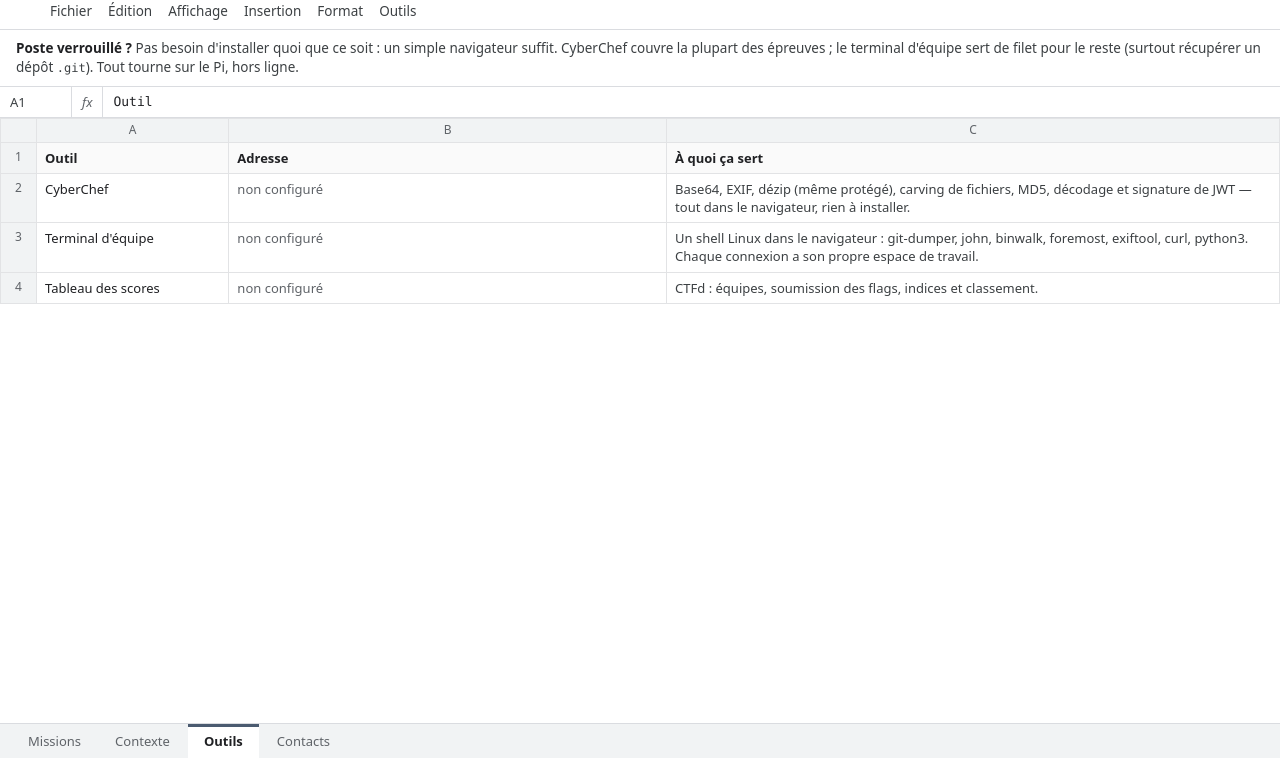
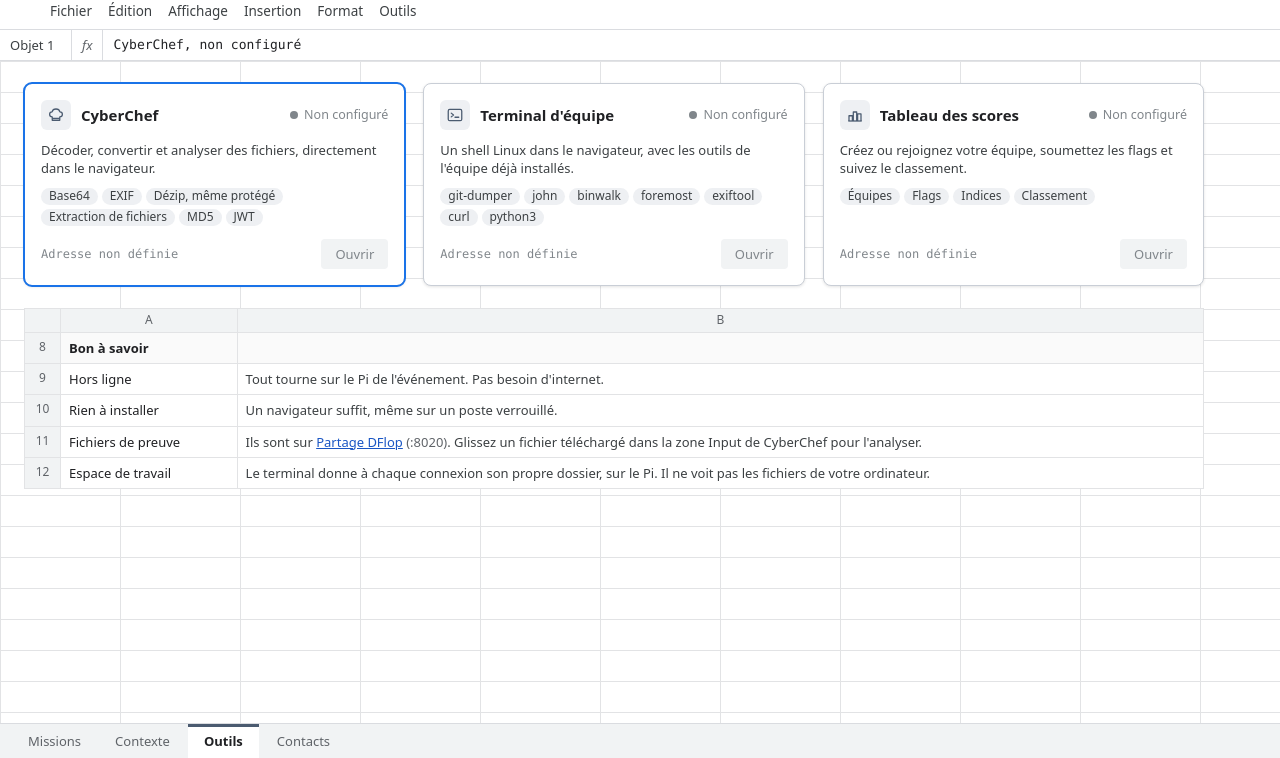
Before and after one commit to n-drobyshevski/biathlon-, a Flask app: page /outils in a window 1280 px wide. Shown: the part 42-800 px from the top of the page. Run offline with Flask 3, Linux system fonts and the light colour scheme.

Commit message:
Hub Outils tab: launcher tiles with live status, plain punctuation
- Outils is now three tiles placed on the sheet (CyberChef, Terminal
  d'équipe, Tableau des scores). Each shows what the tool can do, its
  address with a Copier button, an Ouvrir button (new tab) and a status
  dot that the player's browser checks (En ligne, Injoignable or Non
  configuré). A Bon à savoir table sits under the tiles.
- The tiles say what each tool does in general and never which mission
  it helps with. The old note's hint about recovering a .git repository
  is gone.
- Copier falls back to execCommand since the Pi serves plain HTTP.
- Copy pass on every tab and the terminal banner: no long dashes, no
  ellipsis, no middle dots, no arrow characters. The Missions note reads
  as plain sentences and the arrows became a small external-link icon.
- Tests: Outils links on the player's host, not-configured state, URL
  override, no mission references, and plain punctuation on every page.

Co-Authored-By: Claude Opus 5.5 <noreply@anthropic.com>
Claude-Session: https://claude.ai/code/session_01QZGtzZH3hji25qcyHcigYy

```diff
--- a/hub/app/app.py
+++ b/hub/app/app.py
@@ -32,9 +32,10 @@ TABS = [("/", "Missions"), ("/contexte", "Contexte"), ("/outils", "Outils"), ("/
 SCRIPT = """<script>
 (function(){
  var ref=document.getElementById('ref'),val=document.getElementById('val');
- document.querySelectorAll('.grid td[data-ref]').forEach(function(td){
-  td.addEventListener('click',function(){
-   document.querySelectorAll('.grid .sel').forEach(function(x){x.classList.remove('sel')});
+ document.querySelectorAll('.grid td[data-ref],.tile[data-ref]').forEach(function(td){
+  td.addEventListener('click',function(e){
+   if(e.target.closest('a,button'))return;
+   document.querySelectorAll('.grid .sel,.tile.sel').forEach(function(x){x.classList.remove('sel')});
    td.classList.add('sel');ref.textContent=td.dataset.ref;
    val.textContent=td.dataset.f||td.innerText.trim().replace(/\\s+/g,' ');
   });
@@ -50,23 +51,32 @@ SCRIPT = """<script>
 </script>"""
 
 
-def layout(title, body, tab="/", cell="", formula="", note=""):
+# Marks a link that opens another tool in a new tab (instead of an arrow character).
+EXT = ('<svg class="ext" viewBox="0 0 16 16" width="12" height="12" aria-hidden="true">'
+       '<path d="M6 3H3v10h10v-3M9 2.5h4.5V7M13.5 2.5 7.5 8.5" fill="none" stroke="currentColor" '
+       'stroke-width="1.5" stroke-linecap="round" stroke-linejoin="round"/></svg>')
+NEW_TAB = ' target="_blank" rel="noopener"'
+DOC = "suivi_incident_finale_2026.ods"
+
+
+def layout(title, body, tab="/", cell="", formula="", note="", scripts=""):
     here = ' aria-current="page"'
     tabs = "".join(f'<a href="{h}"{here if h == tab else ""}>{t}</a>' for h, t in TABS)
     board = scoreboard_url()
-    score = (f'<a class="score" href="{escape(board)}scoreboard">Tableau des scores ↗</a>' if board else "")
+    score = (f'<a class="score" href="{escape(board)}scoreboard"{NEW_TAB}>Tableau des scores {EXT}</a>'
+             if board else "")
     return f"""<!doctype html><html lang="fr"><head><meta charset="utf-8">
 <meta name="viewport" content="width=device-width,initial-scale=1">
-<title>{title}</title><link rel="stylesheet" href="/static/crise.css"></head><body>
+<title>{DOC} - {title}</title><link rel="stylesheet" href="/static/crise.css"></head><body>
 <header class="title"><span class="doc" aria-hidden="true"></span>
- <div><b>suivi_incident_finale_2026.ods</b> <span class="share">partagé avec l'équipe IT d'urgence</span></div>
+ <div><b>{DOC}</b> <span class="share">partagé avec l'équipe IT d'urgence</span></div>
  {score}</header>
 <div class="menu" aria-hidden="true"><span>Fichier</span><span>Édition</span><span>Affichage</span><span>Insertion</span><span>Format</span><span>Outils</span></div>
 {note}
 <div class="fx"><span class="ref" id="ref">{cell}</span><span class="f">fx</span><span class="v" id="val">{formula}</span></div>
 <main id="main" class="sheet">{body}</main>
 <nav class="tabs" aria-label="Feuilles">{tabs}</nav>
-{SCRIPT}</body></html>"""
+{SCRIPT}{scripts}</body></html>"""
 
 
 def html(page, status=200):
@@ -112,21 +122,21 @@ def scoreboard_url():
 MISSIONS = [
     ("01", "Le secret du sponsor", "Web", "Facile", 50,
      "DécaFlop jure que son site n'a rien à cacher. L'équipe parle pourtant d'un "
-     "« espace interne » — et pour un truc interne, ils l'ont drôlement bien "
+     "« espace interne ». Pour un truc interne, ils l'ont drôlement bien "
      "signalé aux moteurs de recherche.", "site", []),
     ("02", "Partagez partout", "Stégano", "Facile", 50,
      "Le marketing du sponsor a publié l'affiche officielle de la finale sur son "
-     "site et demande de la « partager partout ». Elle a l'air normale… mais elle "
+     "site et demande de la « partager partout ». Elle a l'air normale, mais elle "
      "est un peu lourde pour une simple affiche.", "site", []),
     ("03", "En transition", "Forensics", "Facile", 75,
      "Le sponsor a mis en ligne sur son site une photo de la zone de transition, "
-     "prise par son équipe. Une photo de course comme une autre — mais un appareil "
+     "prise par son équipe. Une photo de course comme une autre, mais un appareil "
      "se souvient de plus de choses qu'il n'en montre. Quand, où, et qui l'a "
      "prise ?", "site", []),
     ("04", "Pas votre profil", "Web", "Moyen", 100,
      "L'espace athlètes permet à chacun de consulter son propre profil. Vous êtes "
      "connecté avec le dossard 1042. Le staff et les admins utilisent le même "
-     "portail — et le profil admin garderait la trace de qui a touché aux listes "
+     "portail, et le profil admin garderait la trace de qui a touché aux listes "
      "de départ.", "idor", []),
     ("05", "La cabine de chronométrage", "Forensics", "Moyen", 100,
      "La cabine envoie les temps intermédiaires sur le Wi-Fi staff, et sa "
@@ -216,12 +226,12 @@ def fr(text):
     return text
 
 
-def grid(header, rows, extra="", cls=""):
+def grid(header, rows, extra="", cls="", start=1):
     """A sheet: lettered columns, numbered rows, each cell knows its reference."""
     letters = "".join(f"<th>{COLS[i]}</th>" for i in range(len(header)))
-    head = "".join(f'<td data-ref="{COLS[i]}1">{h}</td>' for i, h in enumerate(header))
-    body = [f'<tr class="h"><th class="r">1</th>{head}</tr>']
-    for n, (attrs, cells) in enumerate(rows, start=2):
+    head = "".join(f'<td data-ref="{COLS[i]}{start}">{h}</td>' for i, h in enumerate(header))
+    body = [f'<tr class="h"><th class="r">{start}</th>{head}</tr>']
+    for n, (attrs, cells) in enumerate(rows, start=start + 1):
         tds = "".join(f'<td data-ref="{COLS[i]}{n}"{c[1]}>{c[0]}</td>' for i, c in enumerate(cells))
         body.append(f'<tr{attrs}><th class="r">{n}</th>{tds}</tr>')
     return (f'<table class="grid {cls}"><thead><tr><th class="r"></th>{letters}</tr></thead>'
@@ -248,7 +258,7 @@ def crisis_cell():
             target = f"{board}challenges"
             if num in ids:            # opens that challenge's popup in CTFd
                 target += "#" + quote(f"{ids[num]['name']}-{ids[num]['id']}", safe="")
-            submit = f'<a class="submit" href="{escape(target)}">Soumettre le flag ↗</a>'
+            submit = f'<a class="submit" href="{escape(target)}"{NEW_TAB}>Soumettre le flag {EXT}</a>'
         status = (f'<select data-k="{num}" aria-label="Statut de la mission {num}">'
                   '<option>À faire</option><option>En cours</option><option>Résolu</option></select>'
                   + submit)
@@ -263,13 +273,13 @@ def crisis_cell():
                  f'<td data-ref="G{n}"></td><td data-ref="H{n}"></td></tr>')
     body = grid(["N°", "Mission", "Description", "Catégorie", "Niveau", "Points", "Accès", "Statut"],
                 rows, total_row, "frozen")
-    note = (f'<p class="note"><b>Contexte :</b> la veille de la finale, la liste de départ a été truquée '
-            f'en échangeant les puces de chronométrage. Suivez la piste jusqu\'au coupable. '
-            f'<b>Flags :</b> <code>TRIATHLON{{...}}</code> · {len(MISSIONS)} missions, {total} points'
-            + (f' · à soumettre sur le <a href="{escape(board)}">tableau des scores</a>' if board else "")
-            + ' · '
-            f'détails dans l\'onglet <a href="/contexte">Contexte</a>.</p>')
-    return html(layout("Missions · suivi_incident_finale_2026", fr(body), "/", f"F{n}",
+    where = (f' et se soumettent sur le <a href="{escape(board)}"{NEW_TAB}>tableau des scores</a>'
+             if board else "")
+    note = (f'<p class="note">La veille de la finale, la liste de départ a été truquée en échangeant les '
+            f'puces de chronométrage. Suivez la piste jusqu\'au coupable. {len(MISSIONS)} missions, '
+            f'{total} points. Les flags ont la forme <code>TRIATHLON{{...}}</code>{where}. '
+            f'Détails dans l\'onglet <a href="/contexte">Contexte</a>.</p>')
+    return html(layout("Missions", fr(body), "/", f"F{n}",
                        f"=SOMME(F2:F{n-1})", fr(note)))
 
 
@@ -292,41 +302,112 @@ def context():
                             "interne (:8020). L'identifiant de connexion est affiché sur le portail "
                             "staff du site DécaFlop (mission 01)."),
         ("Périmètre", "Uniquement les services listés dans l'onglet Missions. Pas besoin d'internet."),
-        ("Outils", "Poste verrouillé ? Tout est accessible au navigateur — voir l'onglet "
-                   "<a href=\"/outils\">Outils</a> (CyberChef et terminal d'équipe, hébergés sur le Pi)."),
+        ("Outils", "Un navigateur suffit, même sur un poste verrouillé. CyberChef et le terminal "
+                   "d'équipe tournent sur le Pi, dans l'onglet <a href=\"/outils\">Outils</a>."),
         ("Tableau des scores", score),
     ]]
-    return html(layout("Contexte · suivi_incident_finale_2026", fr(grid(["Élément", "Valeur"], rows)),
+    return html(layout("Contexte", fr(grid(["Élément", "Valeur"], rows)),
                        "/contexte", "A1", "Élément"))
+
+
+# Launcher tiles on the Outils sheet. Each tool says what it can do in general and
+# never which mission it helps with (no spoilers, same rule as the briefs).
+TOOL_ICONS = {
+    "chef": '<path d="M7 14.5c-2.2 0-3.5-1.6-3.5-3.4 0-1.9 1.5-3.3 3.3-3.3.5-2.2 2.6-3.8 5.2-3.8s4.7 1.6 '
+            '5.2 3.8c1.8 0 3.3 1.4 3.3 3.3 0 1.8-1.3 3.4-3.5 3.4V19H7z" fill="none" stroke="currentColor" '
+            'stroke-width="1.7" stroke-linejoin="round"/><path d="M7 16.5h10" stroke="currentColor" stroke-width="1.7"/>',
+    "term": '<rect x="3" y="4.5" width="18" height="15" rx="2" fill="none" stroke="currentColor" stroke-width="1.7"/>'
+            '<path d="M7 9.5l3 2.5-3 2.5M12 15h5" fill="none" stroke="currentColor" stroke-width="1.7" '
+            'stroke-linecap="round" stroke-linejoin="round"/>',
+    "board": '<path d="M4 20V13h4.5v7M9.75 20V8h4.5v12M15.5 20v-9.5H20V20" fill="none" stroke="currentColor" '
+             'stroke-width="1.7" stroke-linejoin="round"/><path d="M3 20h18" stroke="currentColor" stroke-width="1.7"/>',
+}
+
+
+def tools():
+    return [
+        {"name": "CyberChef", "icon": "chef", "url": tool_url(CYBERCHEF_URL, CYBERCHEF_PORT),
+         "purpose": "Décoder, convertir et analyser des fichiers, directement dans le navigateur.",
+         "chips": ["Base64", "EXIF", "Dézip, même protégé", "Extraction de fichiers", "MD5", "JWT"]},
+        {"name": "Terminal d'équipe", "icon": "term", "url": tool_url(TERMINAL_URL, TERMINAL_PORT),
+         "purpose": "Un shell Linux dans le navigateur, avec les outils de l'équipe déjà installés.",
+         "chips": ["git-dumper", "john", "binwalk", "foremost", "exiftool", "curl", "python3"]},
+        {"name": "Tableau des scores", "icon": "board", "url": scoreboard_url(),
+         "purpose": "Créez ou rejoignez votre équipe, soumettez les flags et suivez le classement.",
+         "chips": ["Équipes", "Flags", "Indices", "Classement"]},
+    ]
+
+
+def tile(n, t):
+    icon = f'<span class="ti"><svg viewBox="0 0 24 24" aria-hidden="true">{TOOL_ICONS[t["icon"]]}</svg></span>'
+    chips = "".join(f'<span class="tag">{escape(c)}</span>' for c in t["chips"])
+    url = t["url"]
+    if url:
+        state = f'<span class="st wait" data-check="{escape(url)}">Vérification</span>'
+        shown = url.split("://", 1)[-1].rstrip("/")
+        foot = (f'<span class="addr"><span>{escape(shown)}</span>'
+                f'<button type="button" data-copy="{escape(url)}">Copier</button></span>'
+                f'<a class="open" href="{escape(url)}"{NEW_TAB}>Ouvrir {EXT}</a>')
+        formula = f'{t["name"]}, {url}'
+    else:
+        state = '<span class="st off">Non configuré</span>'
+        foot = ('<span class="addr none">Adresse non définie</span>'
+                '<span class="open off" aria-disabled="true">Ouvrir</span>')
+        formula = f'{t["name"]}, non configuré'
+    sel = " sel" if n == 1 else ""
+    return (f'<article class="tile{sel}" data-ref="Objet {n}" data-f="{escape(formula)}">'
+            f'<div class="top">{icon}<h2>{escape(t["name"])}</h2>{state}</div>'
+            f'<p>{escape(t["purpose"])}</p><div class="tags">{chips}</div>'
+            f'<div class="ft">{foot}</div></article>')
+
+
+# Tool state is checked from the player's browser (the hub never calls the tools):
+# an opaque no-cors answer means the tool is up. Copier falls back to execCommand
+# because the Pi serves plain HTTP, where navigator.clipboard is unavailable.
+TOOLS_JS = """<script>
+(function(){
+ document.querySelectorAll('[data-check]').forEach(function(el){
+  var ctl=window.AbortController?new AbortController():null;
+  var t=setTimeout(function(){ctl&&ctl.abort()},3000);
+  var set=function(ok){clearTimeout(t);el.classList.remove('wait');el.classList.add(ok?'ok':'bad');
+   el.textContent=ok?'En ligne':'Injoignable'};
+  fetch(el.dataset.check,{mode:'no-cors',cache:'no-store',signal:ctl?ctl.signal:undefined})
+   .then(function(){set(true)},function(){set(false)});
+ });
+ document.querySelectorAll('button[data-copy]').forEach(function(b){
+  b.addEventListener('click',function(){
+   var v=b.dataset.copy;
+   function ok(){b.textContent='Copié';setTimeout(function(){b.textContent='Copier'},1500)}
+   function legacy(){var a=document.createElement('textarea');a.value=v;a.style.position='fixed';
+    a.style.opacity='0';document.body.appendChild(a);a.select();
+    try{document.execCommand('copy');ok()}catch(e){}a.remove()}
+   if(navigator.clipboard&&window.isSecureContext){navigator.clipboard.writeText(v).then(ok,legacy)}
+   else{legacy()}
+  });
+ });
+})();
+</script>"""
 
 
 @app.get("/outils")
 def outils():
-    cc = tool_url(CYBERCHEF_URL, CYBERCHEF_PORT)
-    term = tool_url(TERMINAL_URL, TERMINAL_PORT)
-    board = scoreboard_url()
-
-    def addr(u):
-        return ((f'<a href="{escape(u)}">{escape(u)}</a>', ' class="desc"') if u
-                else ('<span class="mute">non configuré</span>', ' class="desc"'))
-
-    rows = [("", [(name, ""), addr(u), (desc, ' class="desc"')]) for name, u, desc in [
-        ("CyberChef", cc,
-         "Base64, EXIF, dézip (même protégé), carving de fichiers, MD5, décodage et "
-         "signature de JWT — tout dans le navigateur, rien à installer."),
-        ("Terminal d'équipe", term,
-         "Un shell Linux dans le navigateur : git-dumper, john, binwalk, foremost, "
-         "exiftool, curl, python3. Chaque connexion a son propre espace de travail."),
-        ("Tableau des scores", board,
-         "CTFd : équipes, soumission des flags, indices et classement."),
+    ts = tools()
+    tiles = "".join(tile(n, t) for n, t in enumerate(ts, 1))
+    share = (f'<a href="{escape(service_url("share"))}">Partage DFlop</a> '
+             '<span class="mute">(:8020)</span>')
+    rows = [("", [(k, ' class="k"'), (v, ' class="desc"')]) for k, v in [
+        ("Hors ligne", "Tout tourne sur le Pi de l'événement. Pas besoin d'internet."),
+        ("Rien à installer", "Un navigateur suffit, même sur un poste verrouillé."),
+        ("Fichiers de preuve", f"Ils sont sur {share}. Glissez un fichier téléchargé dans la zone "
+                               "Input de CyberChef pour l'analyser."),
+        ("Espace de travail", "Le terminal donne à chaque connexion son propre dossier, sur le Pi. "
+                              "Il ne voit pas les fichiers de votre ordinateur."),
     ]]
-    note = ('<p class="note"><b>Poste verrouillé ?</b> Pas besoin d\'installer quoi que ce '
-            'soit : un simple navigateur suffit. CyberChef couvre la plupart des épreuves ; '
-            'le terminal d\'équipe sert de filet pour le reste (surtout récupérer un dépôt '
-            '<code>.git</code>). Tout tourne sur le Pi, hors ligne.</p>')
-    return html(layout("Outils · suivi_incident_finale_2026",
-                       fr(grid(["Outil", "Adresse", "À quoi ça sert"], rows)),
-                       "/outils", "A1", "Outil", fr(note)))
+    know = grid(["Bon à savoir", ""], rows, start=8)
+    body = f'<div class="canvas"><div class="tiles">{tiles}</div><div class="know">{know}</div></div>'
+    first = ts[0]
+    formula = f'{first["name"]}, {first["url"]}' if first["url"] else f'{first["name"]}, non configuré'
+    return html(layout("Outils", fr(body), "/outils", "Objet 1", formula, scripts=TOOLS_JS))
 
 
 @app.get("/contacts")
@@ -339,7 +420,7 @@ def contacts():
         ("Basis SAP", "Équipe SAP DFlop", "410", "Exports et comptes SAP"),
         ("Marketing", "Communication DécaFlop", "120", "Affiche officielle"),
     ]]
-    return html(layout("Contacts · suivi_incident_finale_2026",
+    return html(layout("Contacts",
                        fr(grid(["Rôle", "Contact", "Poste", "Remarque"], rows)), "/contacts", "A1", "Rôle"))
 
 
@@ -352,7 +433,7 @@ def old_path():
 def not_found(_e):
     body = ('<div class="empty"><b>Feuille introuvable</b><p>Cette page ou ce fichier n\'existe pas.</p>'
             '<p><a href="/">Retour à l\'onglet Missions</a></p></div>')
-    return html(layout("Introuvable · suivi_incident_finale_2026", body, "", "", "#REF!"), 404)
+    return html(layout("Introuvable", body, "", "", "#REF!"), 404)
 
 
 if __name__ == "__main__":
--- a/hub/app/static/crise.css
+++ b/hub/app/static/crise.css
@@ -21,7 +21,7 @@ code{font-family:ui-monospace,"SF Mono",Menlo,Consolas,monospace;font-size:12px}
   background:linear-gradient(#fff,#fff) center/2px 100% no-repeat,linear-gradient(#fff,#fff) center/100% 2px no-repeat}
 .title b{font-size:16px;font-weight:500}
 .share{color:var(--mute)}
-.score{margin-left:auto;border:1px solid var(--bar);border-radius:4px;padding:5px 12px;text-decoration:none;
+.score{margin-left:auto;display:inline-flex;align-items:center;gap:6px;border:1px solid var(--bar);border-radius:4px;padding:5px 12px;text-decoration:none;
   color:var(--text);font-weight:500;white-space:nowrap}
 .score:hover{background:var(--head)}
 .menu{display:flex;gap:16px;padding:2px 50px 8px;color:#3c4043;font-size:13.5px;border-bottom:1px solid var(--bar);
@@ -57,7 +57,8 @@ code{font-family:ui-monospace,"SF Mono",Menlo,Consolas,monospace;font-size:12px}
 .grid tr[data-statut="Résolu"] td{background:#f1f8f3;color:var(--mute)}
 .grid tr[data-statut="Résolu"] td b{text-decoration:line-through}
 .grid tr.tot td{font-weight:700;border-top:2px solid #9aa0a6}
-.submit{display:block;margin-top:6px;font-size:12.5px;white-space:nowrap}
+.submit{display:flex;align-items:center;gap:5px;margin-top:6px;font-size:12.5px;white-space:nowrap}
+.ext{flex:none;width:12px;height:12px}
 .grid tr:target td,.grid tr:target td:nth-child(3){background:#e8f0fe}  /* row opened from a CTFd link */
 /* frozen mission column (Missions sheet) */
 .frozen td:nth-child(3){position:sticky;left:36px;z-index:1;background:#fff;box-shadow:inset -1px 0 0 var(--line),3px 0 4px -3px rgba(0,0,0,.25)}
@@ -65,6 +66,41 @@ code{font-family:ui-monospace,"SF Mono",Menlo,Consolas,monospace;font-size:12px}
 .mn{display:none;color:var(--mute);font-variant-numeric:tabular-nums}
 .empty{padding:40px 24px}
 .empty b{font-size:16px}
+
+/* Outils sheet: launcher tiles placed on the grid like inserted objects */
+.canvas,.sheet:has(>.canvas){background-color:#fff;
+  background-image:linear-gradient(var(--line) 1px,transparent 1px),linear-gradient(90deg,var(--line) 1px,transparent 1px);
+  background-size:100% 31px,120px 100%}
+.canvas{padding:22px 24px 28px}
+.tiles{display:grid;grid-template-columns:repeat(3,minmax(0,1fr));gap:18px;max-width:1180px}
+.tile{background:#fff;border:1px solid #c9ced6;border-radius:8px;box-shadow:0 1px 3px rgba(32,33,36,.12);
+  padding:16px;display:flex;flex-direction:column;gap:11px;cursor:cell;min-width:0}
+.tile.sel{outline:2px solid var(--sel);outline-offset:-1px}
+.tile .top{display:flex;align-items:center;gap:10px;min-width:0}
+.tile h2{margin:0;font-size:15px;font-weight:600;color:var(--text);min-width:0}
+.tile .top .st{margin-left:auto}
+.tile p{margin:0;color:#3c4043}
+.tile .ft{display:flex;align-items:center;justify-content:space-between;gap:10px;flex-wrap:wrap;margin-top:auto;padding-top:2px}
+.ti{width:30px;height:30px;flex:none;border-radius:6px;display:grid;place-items:center;background:#eef0f3;color:var(--accent)}
+.ti svg{width:18px;height:18px}
+.tags{display:flex;flex-wrap:wrap;gap:4px}
+.tag{border-radius:10px;padding:0 8px;font-size:12px;background:#eef0f3;color:#3c4043;white-space:nowrap}
+.st{display:inline-flex;align-items:center;gap:6px;white-space:nowrap;font-size:12.5px;color:#80868b}
+.st::before{content:"";width:8px;height:8px;border-radius:50%;background:currentColor}
+.st.ok{color:#137333}.st.bad{color:#a50e0e}.st.wait::before{background:transparent;border:1.5px solid currentColor}
+.addr{display:inline-flex;align-items:stretch;border:1px solid var(--bar);border-radius:4px;overflow:hidden;white-space:nowrap;max-width:100%}
+.addr>span{padding:3px 8px;font-family:ui-monospace,"SF Mono",Menlo,Consolas,monospace;font-size:12px;background:#fafafa;
+  overflow:hidden;text-overflow:ellipsis}
+.addr button{border:0;border-left:1px solid var(--bar);background:#fff;color:var(--link);font:inherit;font-size:12px;padding:3px 9px;cursor:pointer}
+.addr button:hover{background:var(--head)}
+.addr.none{border:0;padding:3px 0;font-family:ui-monospace,"SF Mono",Menlo,Consolas,monospace;font-size:12px;color:#80868b}
+.open{display:inline-flex;align-items:center;gap:6px;background:var(--accent);color:#fff;text-decoration:none;border-radius:4px;
+  padding:6px 14px;font-weight:500;white-space:nowrap}
+.open:hover{background:#3a475a}
+.open.off{background:var(--head);color:#80868b;cursor:not-allowed}
+.know{margin-top:22px;max-width:1180px;background:#fff}
+.know .grid td.k{white-space:nowrap;font-weight:500}
+.know .grid .desc{max-width:none}
 
 /* sheet tabs */
 .tabs{display:flex;gap:2px;background:var(--head);border-top:1px solid var(--bar);padding:0 12px;position:sticky;bottom:0;z-index:3}
@@ -82,4 +118,13 @@ code{font-family:ui-monospace,"SF Mono",Menlo,Consolas,monospace;font-size:12px}
   .frozen td:nth-child(3) b{white-space:normal}
   .mn{display:inline}
   .grid .desc{min-width:240px}
+  .canvas{padding:12px}
+  .canvas,.sheet:has(>.canvas){background-size:100% 31px,90px 100%}
+  .tiles{grid-template-columns:minmax(0,1fr);gap:12px}
+  .know{margin-top:14px}
+  .know .grid .desc{min-width:0}
+  .know .grid td.k{white-space:normal}
 }
+@media (max-width:900px){
+  .tiles{grid-template-columns:minmax(0,1fr);max-width:560px}
+}
```
Also changed, not shown: tests/test_hub_and_setup.py (+54 -0 lines), 1 other file.
